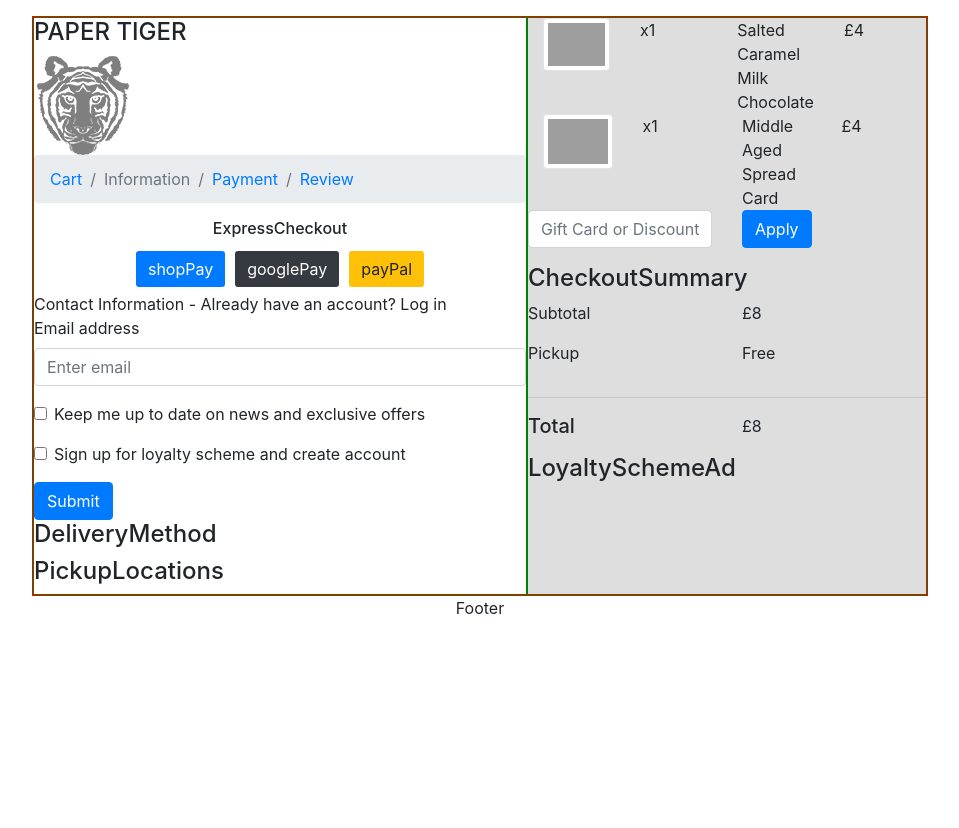
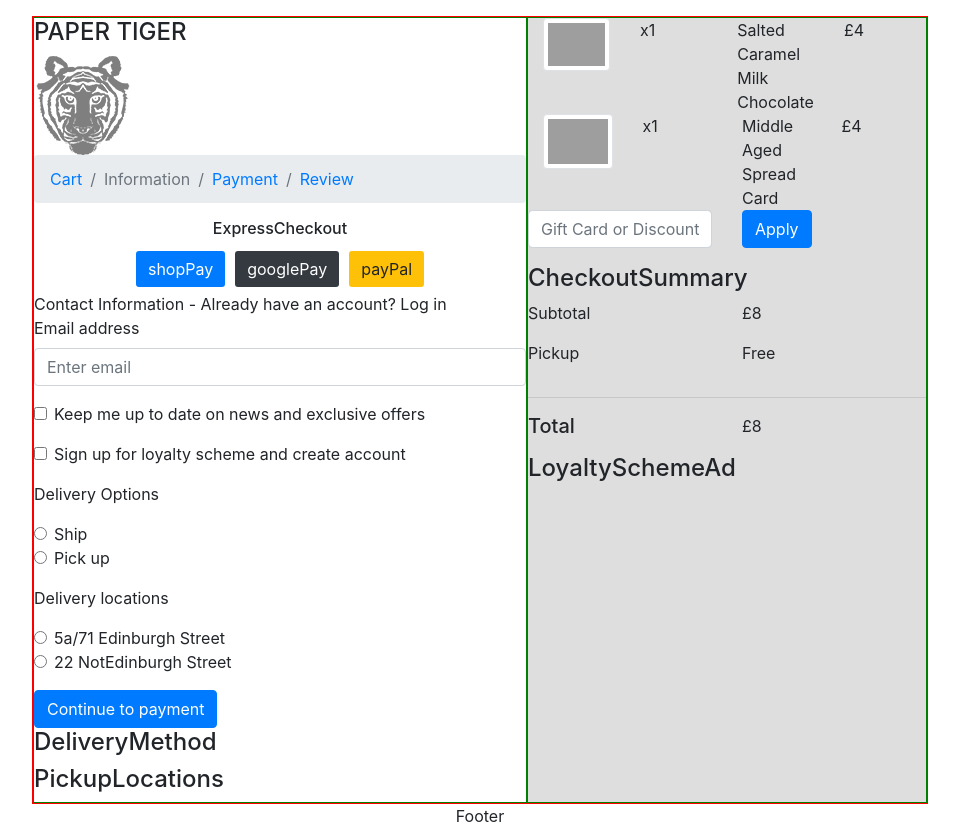
Before and after one commit to woodenchops/AND-build-mission, a React (Create React App) app in the folder client/: page / in a window 1280 px wide. Shown: the whole page, without its empty margins (160-1119 px from the left). Before the commit the page ends 800 px from the top, so only its background shows below. Built offline with nearby package versions, Linux system fonts and the light colour scheme; grey boxes are pictures that could not be loaded; the HTML template or start-up script is replaced by a standard one.

Commit message:
update gitignore to remove DSSTORE

```diff
--- a/client/src/components/ContactInformation.jsx
+++ b/client/src/components/ContactInformation.jsx
@@ -56,9 +56,42 @@ function ContactInformation() {
             return passwords();
           }
         })()}
-        <Button variant='primary' type='submit'>
-          Submit
-        </Button>
+
+        <p>Delivery Options</p>
+        <Form.Group controlId='formBasicCheckbox' label='Delivery Options'>
+          <Form.Check type='radio' name='group1' label='Ship' />
+          <Form.Check type='radio' name='group1' label='Pick up' />
+        </Form.Group>
+
+        <p>Delivery locations</p>
+        <Form.Group controlId='formBasicCheckbox' label='Pickup Location'>
+          <Form.Check
+            type='radio'
+            name='group2'
+            label='5a/71 Edinburgh Street'
+          />
+          <Form.Check
+            type='radio'
+            name='group2'
+            label='22 NotEdinburgh Street'
+          />
+        </Form.Group>
+
+        {(() => {
+          if (passwordVisible.visible) {
+            return (
+              <Button variant='primary' type='submit'>
+                Continue to Payment and create account
+              </Button>
+            );
+          } else {
+            return (
+              <Button variant='primary' type='submit'>
+                Continue to payment
+              </Button>
+            );
+          }
+        })()}
       </Form>
     </div>
   );
```
Also changed, not shown: 1 other file (tests, documents, lock files or other folders).
